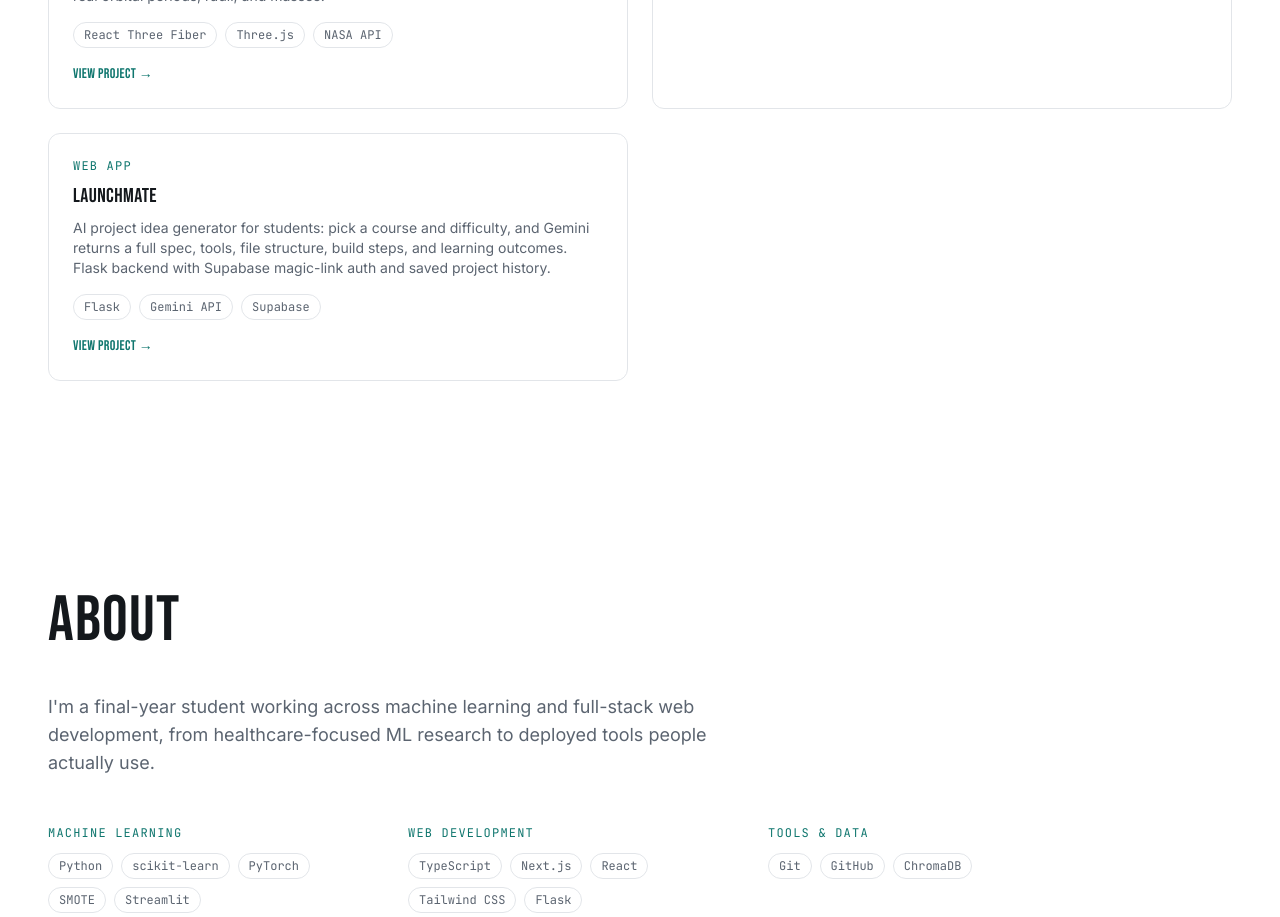
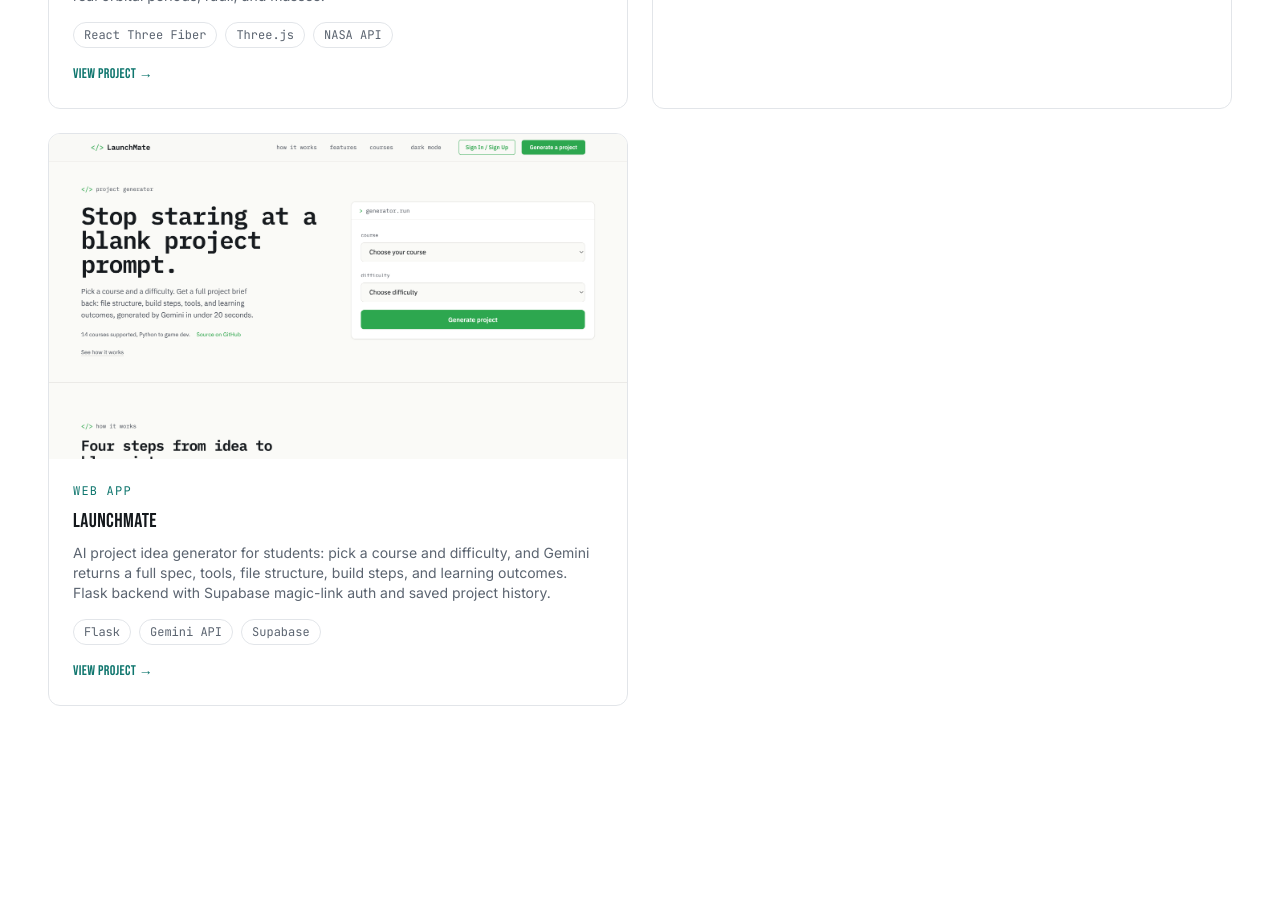
Before and after one commit to shawalkhan09/portfolio, a Next.js app: page / in a window 1280 px wide. Shown: the part 3240-4157 px from the top of the page. Built offline with nearby package versions, Linux system fonts and the light colour scheme; no server answers.

Commit message:
Add LaunchMate screenshot to the project card

```diff
--- a/src/data/projects.ts
+++ b/src/data/projects.ts
@@ -124,6 +124,11 @@
     description:
       "AI project idea generator for students: pick a course and difficulty, and Gemini returns a full spec, tools, file structure, build steps, and learning outcomes. Flask backend with Supabase magic-link auth and saved project history.",
     stackTags: ["Flask", "Gemini API", "Supabase"],
+    media: {
+      type: "image",
+      src: "/hero/launchmate.png",
+      fallbackImage: "/hero/launchmate.png",
+    },
     href: "https://shawalkhan09.pythonanywhere.com",
     linkLabel: "View project",
   },
```
Also changed, not shown: public/hero/launchmate.png (added).
